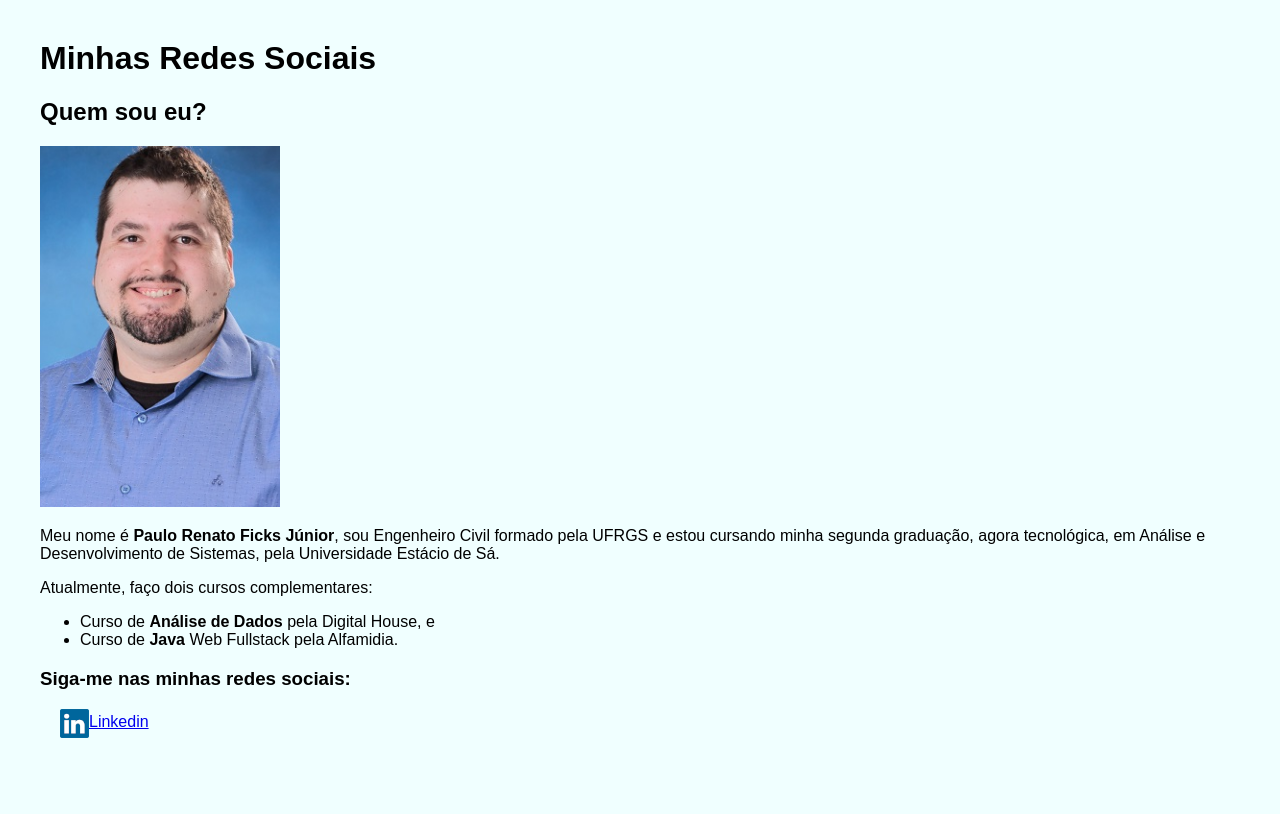
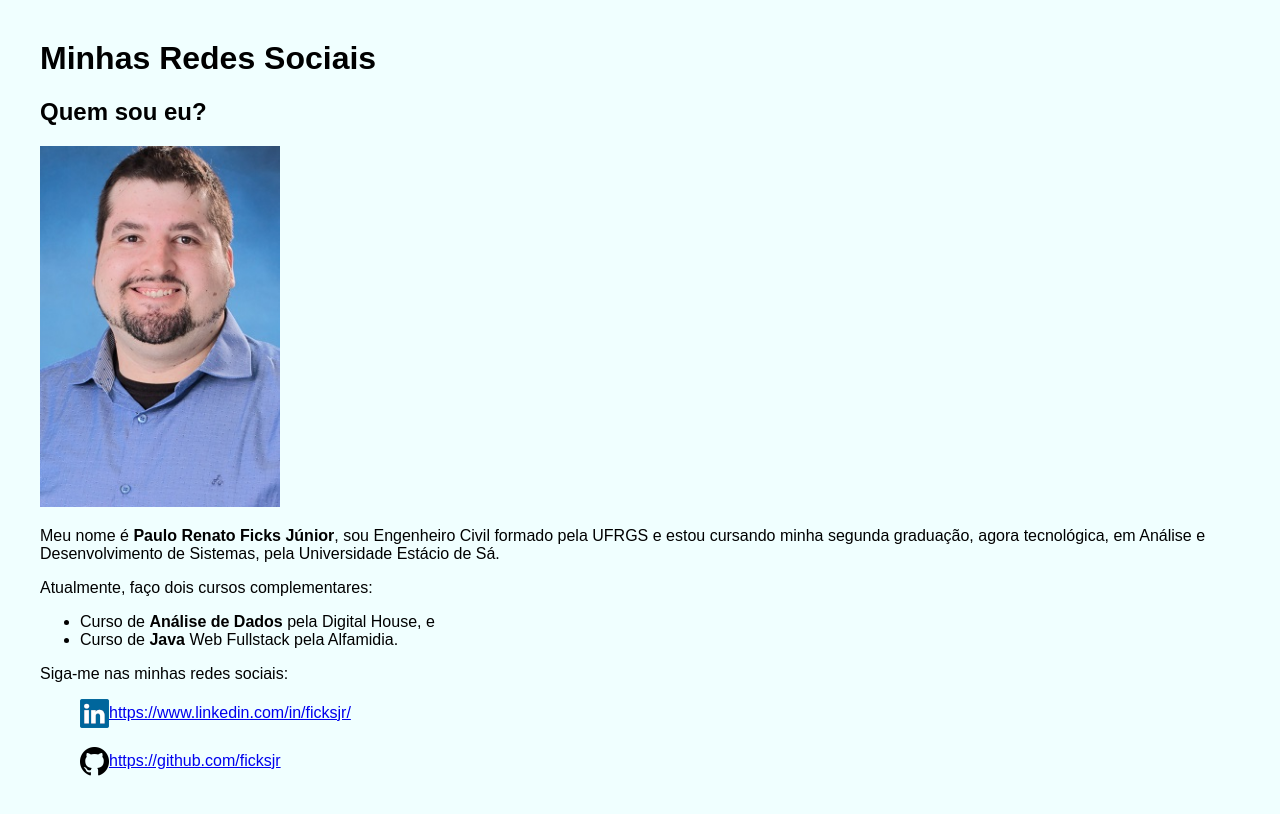
Before and after one commit to ficksjr/ficksjr.github.io, a plain HTML site: page index.html in a window 1280 px wide. Drawn offline with Linux system fonts and the light colour scheme.

Commit message:
Update index.html

```diff
--- a/index.html
+++ b/index.html
@@ -12,11 +12,16 @@
             margin: 30pt;
             font-family:sans-serif ;
         }
-        .listaImagem *{
+        #listaImagem1 *{
             display: flexbox;
             vertical-align: middle;
+            align-items: flex-start;
         }
-
+        #listaImagem2 *{
+            display: flexbox;
+            vertical-align: middle;
+            align-items: flex-start;
+        }
     </style>
 </head>
 <body>
@@ -29,11 +34,19 @@
         <li>Curso de <strong>Análise de Dados</strong> pela Digital House, e</li>
         <li> Curso de <strong>Java</strong> Web Fullstack pela Alfamidia.</li>
     </ul>
-    <h3>Siga-me nas minhas redes sociais:</h3>
-    <div class="listaImagem">
-        <a href="https://www.linkedin.com/in/ficksjr/" rel="external" style="margin-left: 20px;"><img src="images/linkedinLogo29.png" alt="ícone do Linkedin">Linkedin
-    </div>
-    <!-- <p>Github: <a href="https://github.com/ficksjr" rel="external" target="_blank">https://github.com/ficksjr</a></p> -->
+
+    <p>Siga-me nas minhas redes sociais:</p>
+
+    <ul>
+        <div id="listaImagem1">
+            <a href="https://www.linkedin.com/in/ficksjr/" rel="external" target="_blank">
+            <img src="images/linkedinLogo29.png" alt="ícone do Linkedin">https://www.linkedin.com/in/ficksjr/
+                <br>
+                <br>
+            <a href="https://github.com/ficksjr" rel="external" target="_blank">
+            <img src="images/githubLogo29.png" alt="ícone do Github">https://github.com/ficksjr
+        </div>
+    </ul>
 
 </body>
 </html>
```
